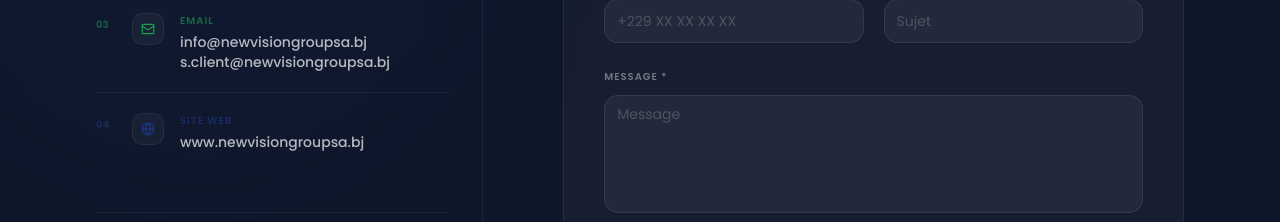
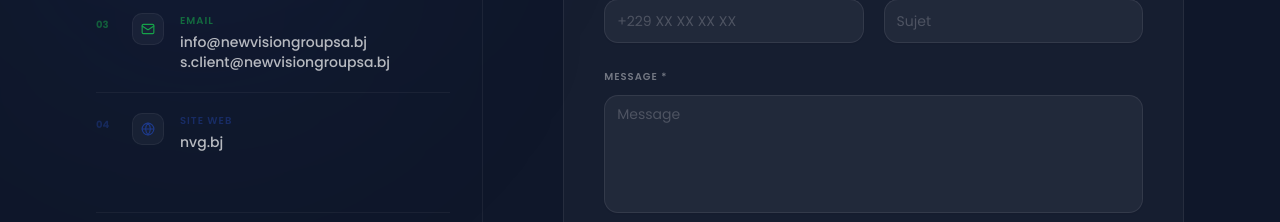
Before and after one commit to Wistozo/nvgsa01, a React (Vite) app: page / in a window 1280 px wide. Shown: the part 6260-6482 px from the top of the page. Built offline with nearby package versions, Linux system fonts and the light colour scheme; no server answers.

Commit message:
Fix: canonicals Helmet + URL site dans Contact (nvg.bj)
- Tous les <Helmet> canonical dans les 5 pages : www.newvisiongroupsa.bj → nvg.bj
- Contact.tsx : URL du site affichée → nvg.bj

```diff
--- a/src/pages/AboutPage.tsx
+++ b/src/pages/AboutPage.tsx
@@ -40,7 +40,7 @@
       <Helmet>
         <title>À propos de NVG — Histoire, Mission & Valeurs | New Vision Group SA</title>
         <meta name="description" content="Découvrez l'histoire de New Vision Group SA depuis 2008 : notre mission, nos valeurs, notre parcours de 18 ans au service du Bénin et de l'Afrique de l'Ouest." />
-        <link rel="canonical" href="https://www.newvisiongroupsa.bj/a-propos" />
+        <link rel="canonical" href="https://nvg.bj/a-propos" />
       </Helmet>
 
       {/* Page Hero */}
--- a/src/pages/ExpertisePage.tsx
+++ b/src/pages/ExpertisePage.tsx
@@ -142,7 +142,7 @@
       <Helmet>
         <title>Nos Expertises — Production, Fourniture, Import-Export & Agriculture | NVG SA</title>
         <meta name="description" content="NVG intervient dans 4 domaines : production industrielle (sacs solaires LIGHT-TC), fourniture d'équipements, import-export, et intrants agricoles au Bénin et en Afrique de l'Ouest." />
-        <link rel="canonical" href="https://www.newvisiongroupsa.bj/expertises" />
+        <link rel="canonical" href="https://nvg.bj/expertises" />
       </Helmet>
 
       {/* Page Hero */}
--- a/src/pages/HomePage.tsx
+++ b/src/pages/HomePage.tsx
@@ -14,7 +14,7 @@
       <Helmet>
         <title>New Vision Group SA — Groupe sous-régional reconnu depuis 2008</title>
         <meta name="description" content="New Vision Group SA : sacs scolaires solaires LIGHT-TC, serviettes hygiéniques, fournitures scolaires, import-export. 300+ collaborateurs, 6 pays d'Afrique de l'Ouest." />
-        <link rel="canonical" href="https://www.newvisiongroupsa.bj/" />
+        <link rel="canonical" href="https://nvg.bj/" />
       </Helmet>
       <Hero />
       <Stats />
--- a/src/pages/ProduitsPage.tsx
+++ b/src/pages/ProduitsPage.tsx
@@ -124,7 +124,7 @@
       <Helmet>
         <title>Nos Produits — Sacs solaires, Tenues scolaires, Kits & plus | NVG SA</title>
         <meta name="description" content="Catalogue complet des produits NVG : sacs scolaires solaires LIGHT-TC, tenues scolaires, serviettes hygiéniques réutilisables, gels biomédicaux, kits scolaires et intrants agricoles." />
-        <link rel="canonical" href="https://www.newvisiongroupsa.bj/produits" />
+        <link rel="canonical" href="https://nvg.bj/produits" />
       </Helmet>
 
       {/* Page Hero */}
--- a/src/pages/ZonesPage.tsx
+++ b/src/pages/ZonesPage.tsx
@@ -114,7 +114,7 @@
       <Helmet>
         <title>Zones d'Intervention — 6 pays d'Afrique de l'Ouest | New Vision Group SA</title>
         <meta name="description" content="NVG est présent dans 6 pays : Bénin (siège), Côte d'Ivoire, Togo, Burkina Faso, Cameroun et Niger. Découvrez nos bureaux et zones d'intervention en Afrique de l'Ouest." />
-        <link rel="canonical" href="https://www.newvisiongroupsa.bj/zones" />
+        <link rel="canonical" href="https://nvg.bj/zones" />
       </Helmet>
 
       {/* Page Hero */}
--- a/src/sections/Contact.tsx
+++ b/src/sections/Contact.tsx
@@ -85,7 +85,7 @@
     },
     {
       num: '04', icon: Globe, title: t.contact.labels.web,
-      lines: ['www.newvisiongroupsa.bj'],
+      lines: ['nvg.bj'],
       color: 'text-nvg-blue', dot: 'bg-nvg-blue'
     },
   ];
```
